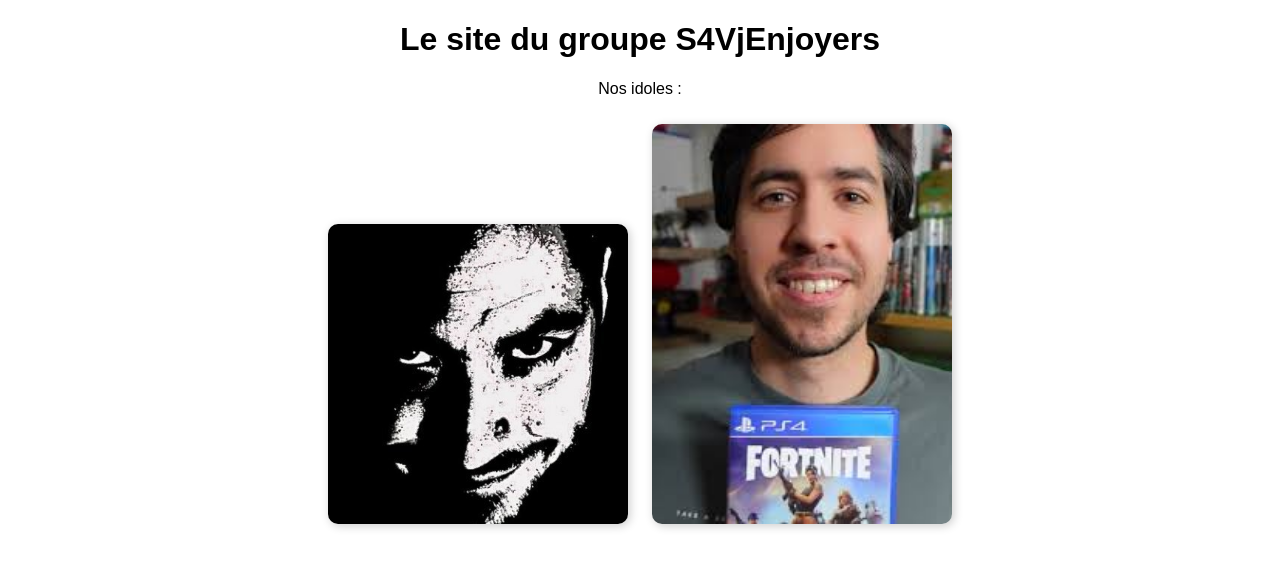
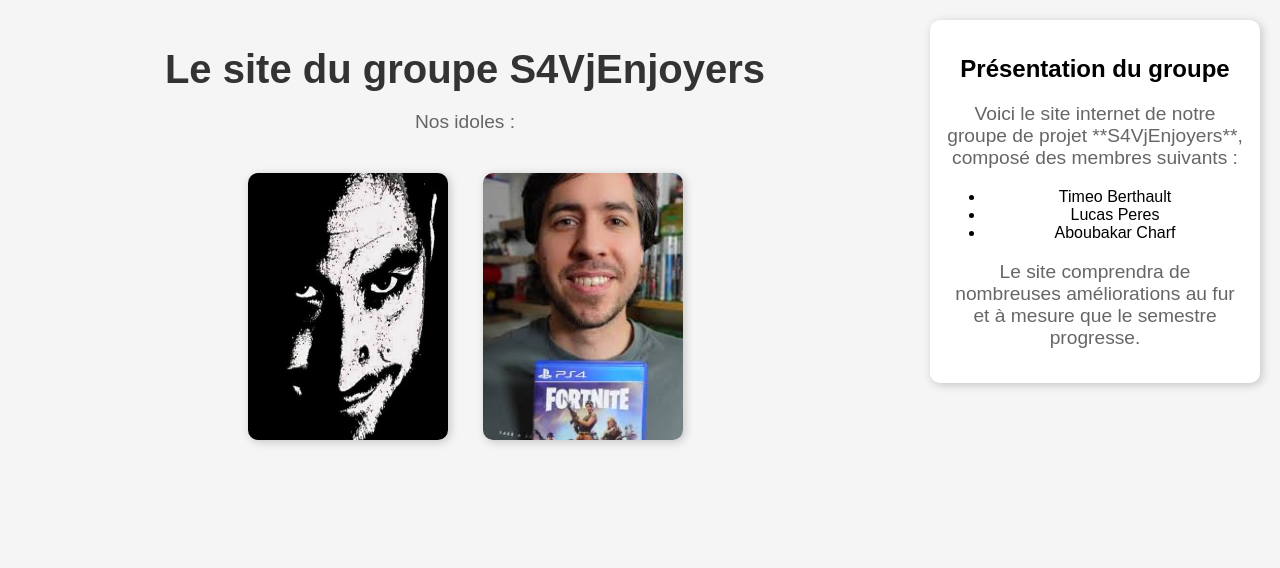
Before and after one commit to AbouVegeto/S4VjEnjoyers, a plain HTML site: page index.html in a window 1280 px wide. Drawn offline with Linux system fonts and the light colour scheme.

Commit message:
Add files via upload

```diff
--- a/index.html
+++ b/index.html
@@ -3,15 +3,86 @@
 <head>
     <meta charset="UTF-8">
     <meta name="viewport" content="width=device-width, initial-scale=1.0">
-    <title>Mon Site Basique</title>
+    <title>Le site du groupe S4VjEnjoyers</title>
     <link rel="stylesheet" href="style.css">
+    <style>
+        body {
+            font-family: Arial, sans-serif;
+            margin: 20px;
+            background-color: #f5f5f5;
+            display: flex;
+            justify-content: space-between;
+            align-items: flex-start;
+        }
+
+        .content {
+            flex: 2;
+            text-align: center;
+        }
+
+        .presentation {
+            flex: 1;
+            background-color: #fff;
+            padding: 15px;
+            border-radius: 10px;
+            box-shadow: 2px 2px 10px rgba(0, 0, 0, 0.2);
+            max-width: 300px;
+            margin-left: 20px;
+        }
+
+        h1 {
+            font-size: 2.5em;
+            color: #333;
+            margin-bottom: 10px;
+        }
+
+        p {
+            font-size: 1.2em;
+            color: #666;
+        }
+
+        .gallery {
+            display: flex;
+            justify-content: center;
+            gap: 15px;
+            margin-top: 30px;
+        }
+
+        .gallery img {
+            width: 200px;
+            height: auto;
+            border-radius: 10px;
+            box-shadow: 2px 2px 10px rgba(0, 0, 0, 0.2);
+            transition: transform 0.3s ease;
+        }
+
+        .gallery img:hover {
+            transform: scale(1.05);
+        }
+    </style>
 </head>
 <body>
-    <h1>Le site du groupe S4VjEnjoyers</h1>
-    <p>Nos idoles :</p>
 
-    <img src="image1.jpg" alt="Image 1" width="300">
-    <img src="image2.jpg" alt="Image 2" width="300">
+    <div class="content">
+        <h1>Le site du groupe S4VjEnjoyers</h1>
+        <p>Nos idoles :</p>
+
+        <div class="gallery">
+            <img src="image1.jpg" alt="Image 1">
+            <img src="image2.jpg" alt="Image 2">
+        </div>
+    </div>
+
+    <div class="presentation">
+        <h2>Présentation du groupe</h2>
+        <p>Voici le site internet de notre groupe de projet **S4VjEnjoyers**, composé des membres suivants :</p>
+        <ul>
+            <li>Timeo Berthault</li>
+            <li>Lucas Peres</li>
+            <li>Aboubakar Charf</li>
+        </ul>
+        <p>Le site comprendra de nombreuses améliorations au fur et à mesure que le semestre progresse.</p>
+    </div>
 
 </body>
 </html>
```
